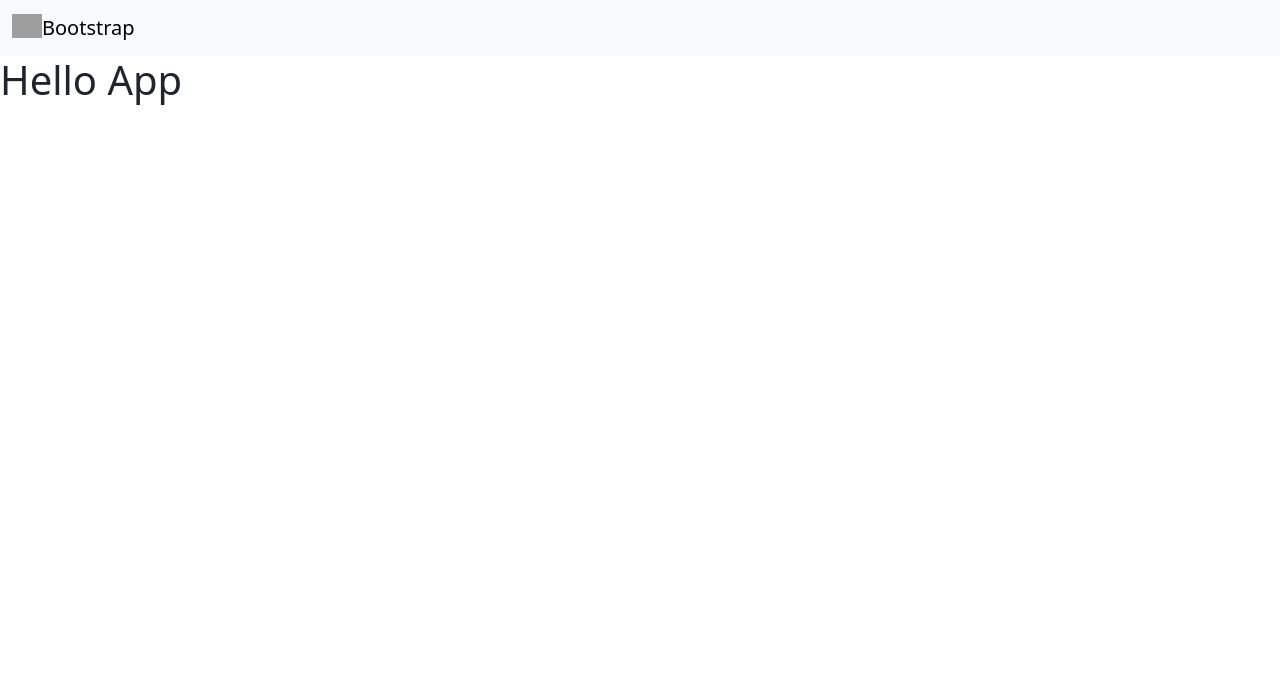
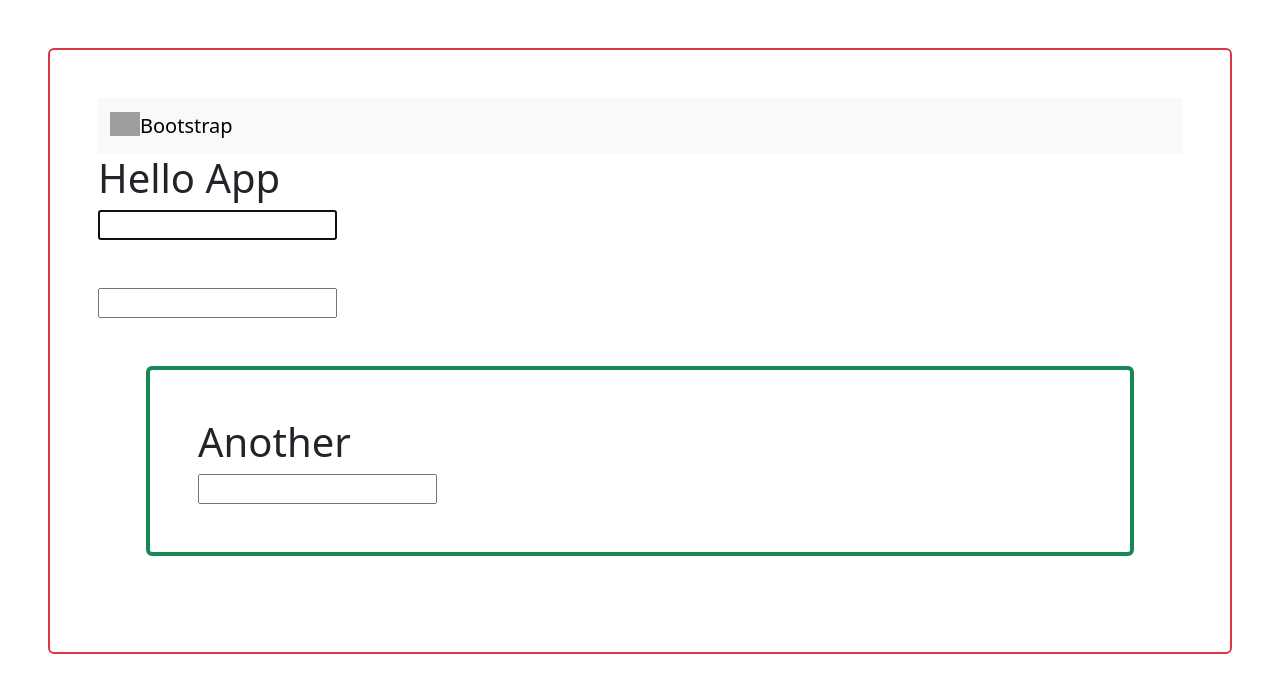
Before and after one commit to edupoly/twb2reactapp, a React (Vite) app: page / in a window 1280 px wide. Shown: the top 692 px of the page. Built offline with nearby package versions, Linux system fonts and the light colour scheme; grey boxes are pictures that could not be loaded.

Commit message:
adv-refs

```diff
--- /dev/null
+++ b/src/Another.jsx
@@ -0,0 +1,12 @@
+import React from "react";
+
+function Another() {
+  return (
+    <div className="m-5 p-5 border border-4 border-success rounded">
+      <h1>Another</h1>
+      <input type="text" />
+    </div>
+  );
+}
+
+export default Another;
--- a/src/App.jsx
+++ b/src/App.jsx
@@ -1,10 +1,34 @@
+import { useEffect, useRef } from "react";
 import Navbar from "./component/Navbar";
 import Counter from "./features/Counter";
+import Another from "./Another";
 function App() {
+  const ref1 = useRef();
+  const ref2 = useRef();
+  useEffect(() => {
+    ref1.current.focus();
+  }, []);
+  function handleRef1(ev) {
+    if (ev.key === "Enter") {
+      ref2.current.focus();
+    }
+  }
   return (
-    <div>
+    <div className="m-5 p-5 border border-2 border-danger rounded">
       <Navbar></Navbar>
       <h1>Hello App</h1>
+      <input
+        type="text"
+        ref={ref1}
+        onKeyUp={(e) => {
+          handleRef1(e);
+        }}
+      />
+      <br />
+      <br />
+      <br />
+      <input type="text" ref={ref2} />
+      <Another></Another>
     </div>
   );
 }
```
